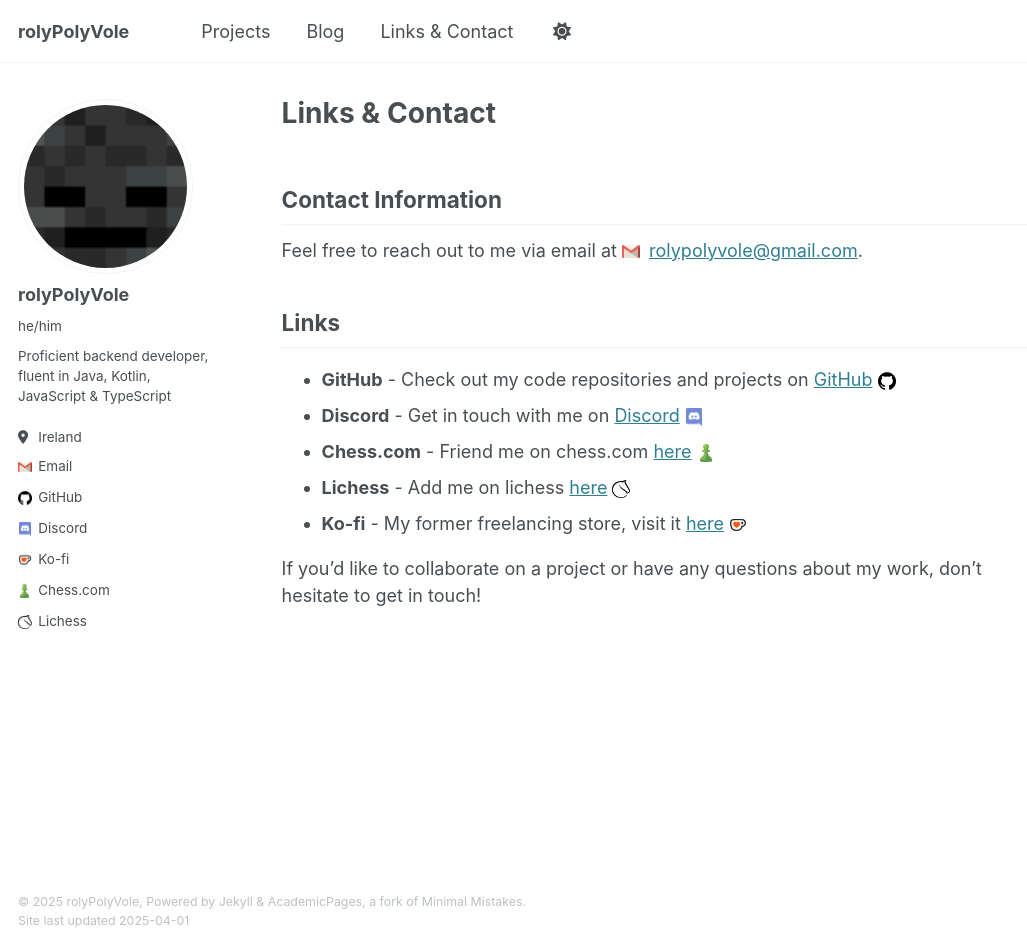
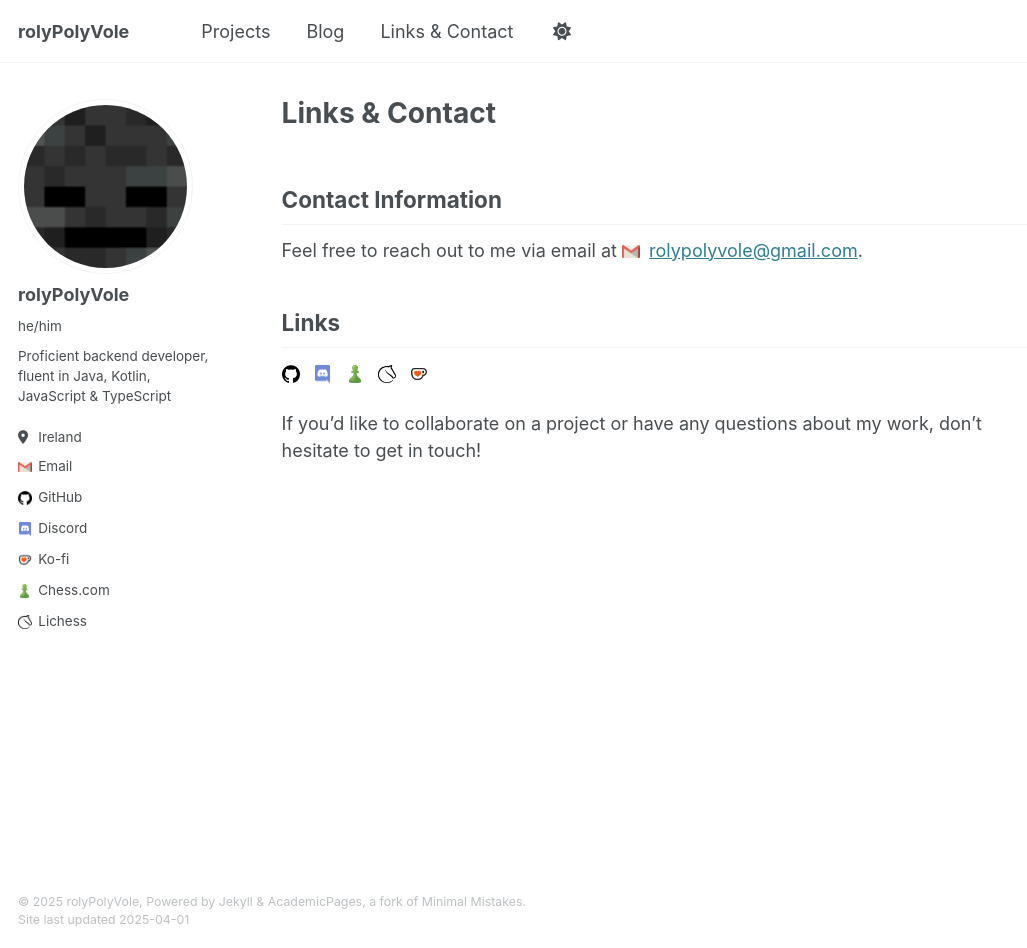
Before and after one commit to rolyPolyVole/rolyPolyVole.github.io, a Jekyll site: the page built from _pages/contact.md, in a window 1280 px wide and 948 px high. Shown: the whole window, without its empty margins (0-1027 px from the left). Built offline with Jekyll 4.4.1, drawn with Linux system fonts in a browser that asks for light colours.

Commit message:
Make contact links page simple and consice

```diff
--- a/_pages/contact.md
+++ b/_pages/contact.md
@@ -11,10 +11,10 @@ Feel free to reach out to me via email at <img src="/images/custom_icons/email.p
 
 ## Links
 
-- **GitHub** - Check out my code repositories and projects on [GitHub](https://github.com/rolyPolyVole) <img src="/images/custom_icons/github.png" alt="GitHub" class="theme-aware-icon github-icon" style="width: 1em; height: 1em; object-fit: contain; margin-right: 0.5em; vertical-align: middle;">
-- **Discord** - Get in touch with me on [Discord](https://discord.com/users/rolyPolyVole) <img src="/images/custom_icons/discord.png" alt="Discord" style="width: 1em; height: 1em; object-fit: contain; margin-right: 0.5em; vertical-align: middle;">
-- **Chess.com** - Friend me on chess.com [here](https://www.chess.com/member/rolypolyvole) <img src="/images/custom_icons/chesscom.png" alt="Chess.com" style="width: 1em; height: 1em; object-fit: contain; margin-right: 0.5em; vertical-align: middle;">
-- **Lichess** - Add me on lichess [here](https://lichess.org/@/rolyPolyVole) <img src="/images/custom_icons/lichess.png" alt="Lichess" class="theme-aware-icon lichess-icon" style="width: 1em; height: 1em; object-fit: contain; margin-right: 0.5em; vertical-align: middle;">
-- **Ko-fi** - My former freelancing store, visit it [here](https://ko-fi.com/rolyPolyVole) <img src="/images/custom_icons/kofi.png" alt="Ko-fi" style="width: 1em; height: 1em; object-fit: contain; margin-right: 0.5em; vertical-align: middle;">
+<a href="https://github.com/rolyPolyVole" target="_blank"><img src="/images/custom_icons/github.png" alt="GitHub" class="theme-aware-icon github-icon" style="width: 1em; height: 1em; object-fit: contain; margin-right: 0.5em; vertical-align: middle;"></a>
+<a href="https://discord.com/users/rolyPolyVole" target="_blank"><img src="/images/custom_icons/discord.png" alt="Discord" style="width: 1em; height: 1em; object-fit: contain; margin-right: 0.5em; vertical-align: middle;"></a>
+<a href="https://chess.com/member/rolyPolyVole" target="_blank"><img src="/images/custom_icons/chesscom.png" alt="Chess.com" style="width: 1em; height: 1em; object-fit: contain; margin-right: 0.5em; vertical-align: middle;"></a>
+<a href="https://lichess.org/@/rolyPolyVole" target="_blank"><img src="/images/custom_icons/lichess.png" alt="Lichess" class="theme-aware-icon lichess-icon" style="width: 1em; height: 1em; object-fit: contain; margin-right: 0.5em; vertical-align: middle;"></a>
+<a href="https://ko-fi.com/rolyPolyVole" target="_blank"><img src="/images/custom_icons/kofi.png" alt="Ko-fi" style="width: 1em; height: 1em; object-fit: contain; margin-right: 0.5em; vertical-align: middle;"></a>
 
 If you'd like to collaborate on a project or have any questions about my work, don't hesitate to get in touch!
```
